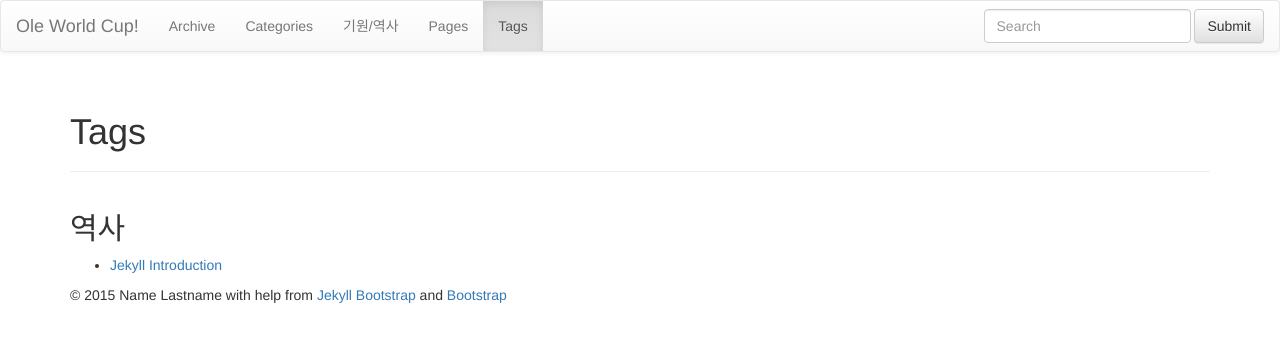
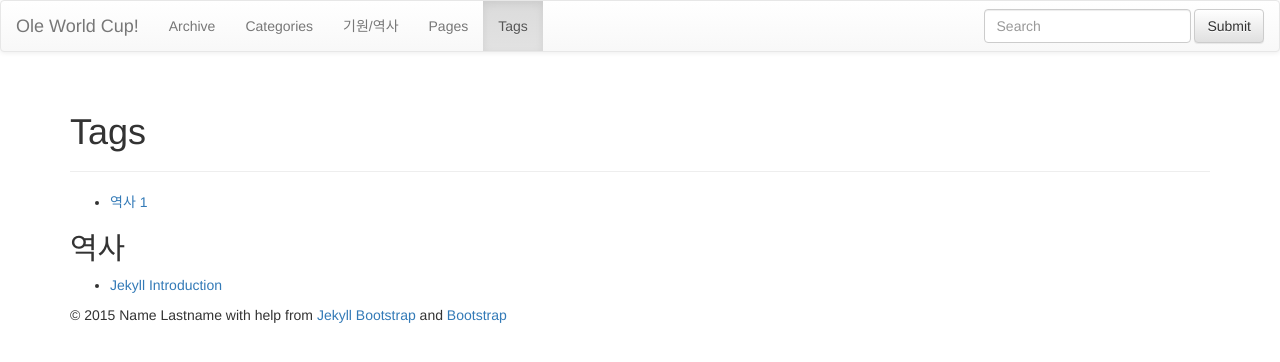
Before and after one commit to jungu9/jungu9.github.com, a Jekyll site: the page built from tags.html, in a window 1280 px wide. Shown: the top 362 px of the page. Built offline with Jekyll 4.4.1, drawn with Linux system fonts in a browser that asks for light colours; nearby versions of some CDN libraries; library files that are not in the unit come from our copies.

Commit message:
Update tags.html

```diff
--- a/tags.html
+++ b/tags.html
@@ -7,7 +7,7 @@ group: navigation
 {% include JB/setup %}
 
 <ul class="tag_box inline">
-  {% assign tags_list = 10 %}
+  {% assign tags_list = site.tags %}
   {% include JB/tags_list %}
 </ul>
 
```
